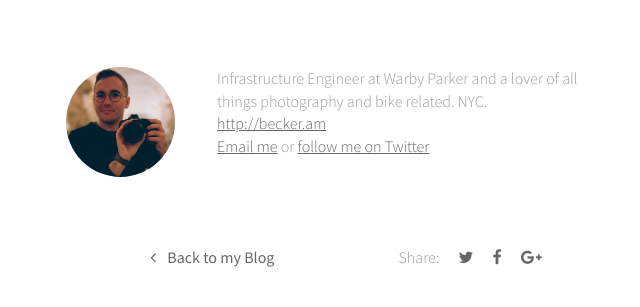
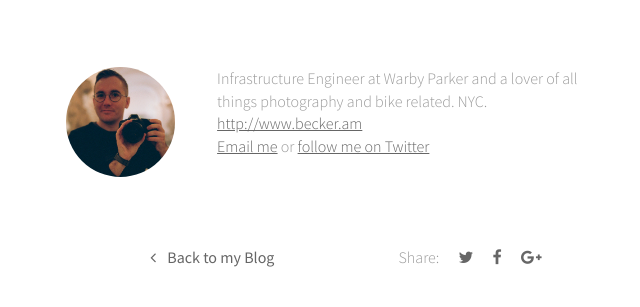
Before and after one commit to Cbeck527/becker.am, a Jekyll site: the page built from src/_posts/2014-06-19-biking-in-central-park.md, in a window 1280 px wide. Shown: the part 1491-1798 px from the top of the page, without its empty margins (300-940 px from the left). Built offline with Jekyll 4.4.1, drawn with Linux system fonts in a browser that asks for light colours; nearby versions of some CDN libraries.

```diff
--- a/_config.yml
+++ b/_config.yml
@@ -5,8 +5,8 @@ title: Chris Becker
 email: chris@becker.am
 description: "Infrastructure Engineer at Warby Parker and a lover of all things photography and bike related. NYC."
 baseurl: ""
-url: "http://becker.am"
-blog_image_url: "/images/blog/"
+prod_url: "http://www.becker.am"
+blog_image_url: "/images/blog"
 me_image: "/images/chrisbecker.jpg"
 
 # Build settings
--- a/src/_layouts/post.html
+++ b/src/_layouts/post.html
@@ -80,7 +80,7 @@ layout: base
                     <div class="author-image" style="background-image: url({{ site.me_image }})">Blog Logo</div>
                     <h4 itemprop="author" itemscope itemtype="http://schema.org/Person">{{ my_name }}</h4>
                     <p itemprop="description">{{ site.description }}</p>
-                    <p><a href="{{ site.url }}">{{ site.url }}</a></p>
+                    <p><a href="{{ site.prod_url }}">{{ site.prod_url }}</a></p>
                     <p><a href="mailto:{{ site.email }}">Email me</a> or <a href="http://www.twitter.com/cbeck527">follow me on Twitter</a></p>
                 </section>
 
@@ -90,15 +90,15 @@ layout: base
                     </div>
                     <div class="right">
                         <p>Share:
-                          <a class="icon-twitter" href="http://twitter.com/share?text={{ page.title | downcase }}%20&ndash;%20&url={{ site.url }}{{ page.url }}"
+                          <a class="icon-twitter" href="http://twitter.com/share?text={{ page.title | downcase }}%20&ndash;%20&url={{ site.prod_url }}/{{ page.url }}"
                                 onclick="window.open(this.href, 'twitter-share', 'width=550,height=235');return false;">
                                 <i class="fa fa-twitter"></i>
                             </a>
-                            <a class="icon-facebook" href="https://www.facebook.com/sharer/sharer.php?u={{ site.url }}{{ page.url }}"
+                            <a class="icon-facebook" href="https://www.facebook.com/sharer/sharer.php?u={{ site.prod_url }}/{{ page.url }}"
                                 onclick="window.open(this.href, 'facebook-share','width=580,height=296');return false;">
                                 <i class="fa fa-facebook"></i>
                             </a>
-                            <a class="icon-google-plus" href="https://plus.google.com/share?url={{ site.url }}{{ page.url }}"
+                            <a class="icon-google-plus" href="https://plus.google.com/share?url={{ site.prod_url }}/{{ page.url }}"
                                onclick="window.open(this.href, 'google-plus-share', 'width=490,height=530');return false;">
                                 <i class="fa fa-google-plus"></i>
                             </a>
```
Also changed, not shown: src/about/index.md (+1 -1 lines), src/talks/index.md (+4 -4 lines), .travis.yml, 2 other files.
